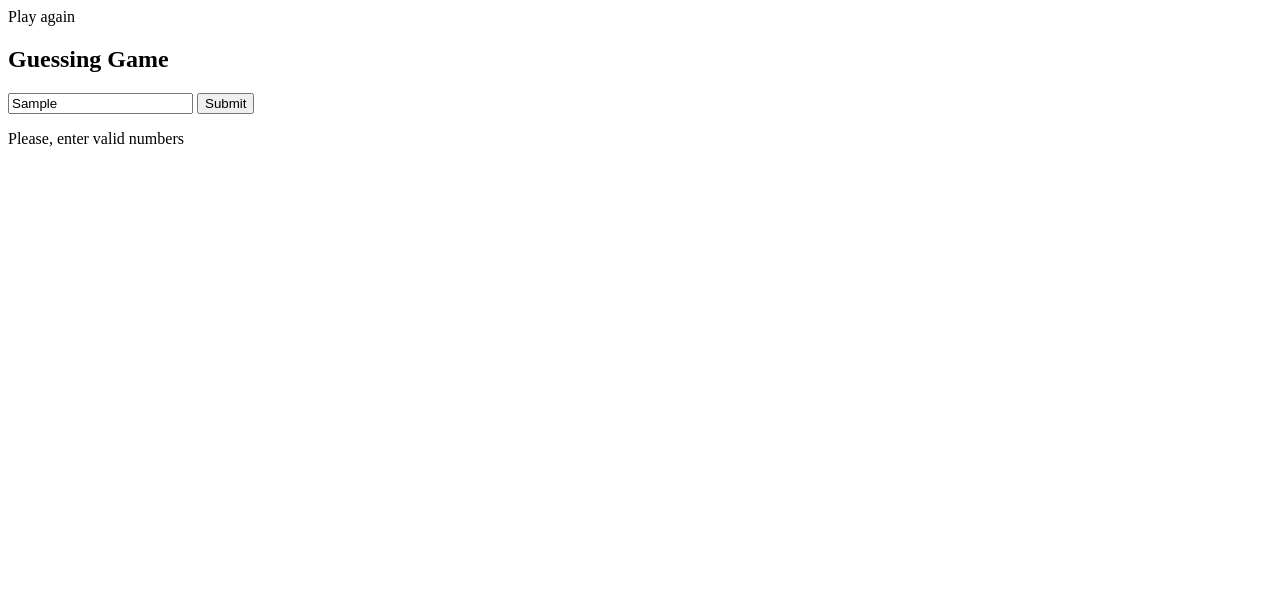
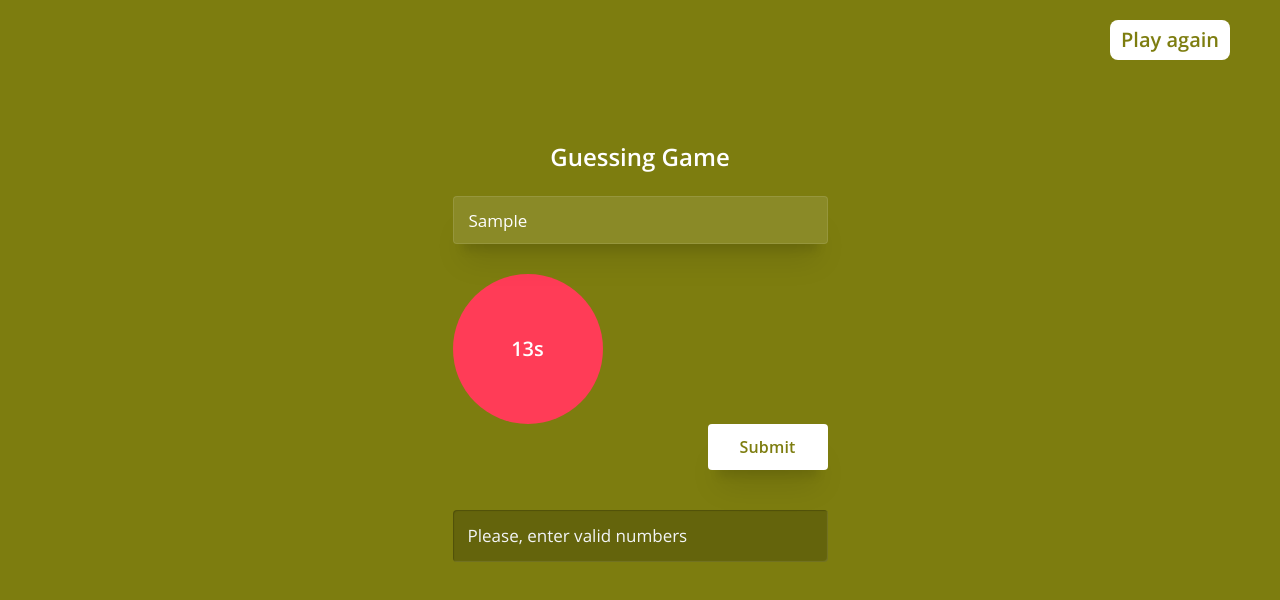
Before and after one commit to Reagan615/guessing-game, a plain HTML site: page index.html in a window 1280 px wide. Both pictures are taken after typing "Sample" into the empty fields and a click on the button "Submit". Drawn offline with Linux system fonts and the light colour scheme.

Commit message:
add content

```diff
--- a/assets/css/index.css
+++ b/assets/css/index.css
@@ -0,0 +1,250 @@
+@import "./reset.css";
+
+:root {
+ --app-dark-bg: #1a1d28;
+ --app-red: #ff3c57;
+ --app-green: #33ab4e;
+ --app-purple: #833cff;
+ --app-orange: #ff833c;
+ --app-blue: #3c57ff;
+ --app-blue-hover: #364ee6;
+}
+
+body {
+ background-color: rgb(125, 125, 15);
+}
+
+body, p {
+    transition: all 0.25s ease-in-out;
+}
+
+.container {
+ width: min(100% - 30px, 1280px);
+ margin-inline: auto;
+}
+
+h1, h2, h3, a, p {
+    color: #fff;
+}
+
+.reset {
+    width: 100%;
+    height: 80px;
+    display: flex;
+    align-items: center;
+    justify-content: right;
+}
+
+.reset .button {
+    width: 120px;
+    height: 40px;
+    margin-right: 50px;
+    display: flex;
+    justify-content: center;
+    align-items: center;
+    font-size: 20px;
+    font-weight: 600;
+    background-color: #fff;
+    color: rgb(125, 125, 15);
+    border-radius: 8px;
+    cursor: pointer;
+}
+
+main {
+    padding: 60px 0;
+    display: flex;
+    flex-direction: column;
+    align-items: center;
+    justify-content: center;
+}
+
+section {
+    margin-top: 60px;
+}
+
+h2 {
+    font-size: 24px;
+    font-weight: 600;
+}
+
+.calculato {
+    display: flex;
+    flex-direction: column;
+    align-items: center;
+}
+
+p {
+    font-size: 20px;
+    transition: all 0.25s ease-in-out;
+}
+
+section .big {
+    position: fixed;
+    right: 10px;
+    bottom: 65px;
+    width: 50px;
+    height: 50px;
+    color: purple;
+}
+
+section .change {
+    position: fixed;
+    right: 10px;
+    bottom: 0px;
+    width: 50px;
+    height: 50px;
+    color: purple;
+}
+section + section {
+    margin-top: 15px;
+}
+
+.btn-one {
+    background-color: #364ee6;
+}
+
+.btn-one:hover {
+    background-color: #ff3c57;
+}
+
+.btn-two {
+    background-color: --app-orange;
+}
+
+.btn-two:hover {
+    background-color: #ff3c57;
+}
+
+.message-one {
+    visibility: hidden;
+    opacity: 0;
+}
+
+.is-visible {
+    visibility: visible;
+    opacity: 1;
+}
+
+.message-two {
+    display: none;
+}
+
+.one {
+    color: red;
+}
+
+.two {
+    color: green;
+}
+
+.three {
+    color: orange;
+}
+
+ul {
+    list-style: none;
+    display: inline-block;
+}
+
+.calculator {
+    width: 360px;
+  }
+
+
+
+  form {
+    margin-top: 20px;
+    width: 30%;
+    text-align: right;
+  }
+
+
+
+  input[type="text"] {
+    width: 100%;
+    height: 48px;
+    padding: 0 15px;
+    border: 1px solid rgba(255, 255, 255, 0.1);
+    background-color: rgba(255, 255, 255, 0.1);
+    border-radius: 4px;
+    box-shadow: rgba(0, 0, 0, 0.1) 0px 26px 30px -10px, rgba(0, 0, 0, 0.1) 0px 16px 10px -10px;
+    font-size: 17px;
+    font-weight: 400;
+    color: #fff;
+    text-align: left;
+  }
+
+
+
+  form input + input {
+    margin-top: 20px;
+  }
+
+
+
+  input:focus {
+    border: 1px solid rgba(255, 255, 255, .25);
+  }
+
+
+
+  input[type="button"] {
+    width: 120px;
+    height: 46px;
+    background-color: #fff;
+    border-radius: 4px;
+    box-shadow: rgba(0, 0, 0, 0.1) 0px 26px 30px -10px, rgba(0, 0, 0, 0.1) 0px 16px 10px -10px;
+    font-size: 16px;
+    font-weight: 600;
+    letter-spacing: 0.2px;
+    transition: all 0.25s ease-in-out;
+    color: rgb(125, 125, 15);
+    cursor: pointer;
+    margin-left: 50px;
+  }
+
+
+
+  input[type="button"]:hover {
+    background-color: var(--app-blue-hover);
+  }
+
+  .down {
+    margin-top: 30px;
+    width: 150px;
+    height: 150px;
+    border-radius: 50%;
+    background-color: #ff3c57;
+    display: flex;
+    justify-content: center;
+    align-items: center;
+  }
+
+  .down span {
+    color: #fff;
+    font-weight: 600;
+    font-size: 20px;
+  }
+
+
+
+  .output {
+    margin-top: 40px;
+    height: 52px;
+    width: 30%;
+    padding: 0 15px;
+    border-radius: 4px;
+    background-color: rgb(0 0 0 / 0.2);
+    box-shadow: 1px 1px 1px 0 rgba(0, 0, 0, 0.2) inset, -1px -1px 1px 0 rgba(255, 255, 255, 0.1) inset;
+    text-align: left;
+  }
+
+
+
+  .output p {
+    font-size: 17px;
+    font-weight: 400;
+    color: #f2f4f6;
+    line-height: 52px;
+    cursor: default;
+  }
--- a/assets/script/index.js
+++ b/assets/script/index.js
@@ -78,6 +78,9 @@ onEvent('click', reset, function() {
     numberOne.value = '';
     output.innerText = '';
     location.reload();
+    /* let random = Math.round(Math.random()*10);
+    i = 20;
+    setInterval(countDown, 1000); */
 
 
 })
--- a/index.html
+++ b/index.html
@@ -23,6 +23,7 @@
                 <h2>Guessing Game</h2>
                 <form class="Calc">
                     <input type="text" name="one" class="number-one" placeholder="Enter number">
+                    <div class="down"><span class="second">Countdown</span></div>
                     <input type="button"  class="get-result" value="Submit">
                 </form>
                 <section class="output">
```
Also changed, not shown: 1 other file.
